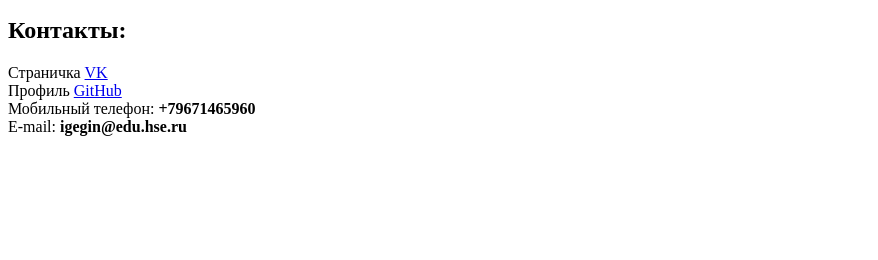
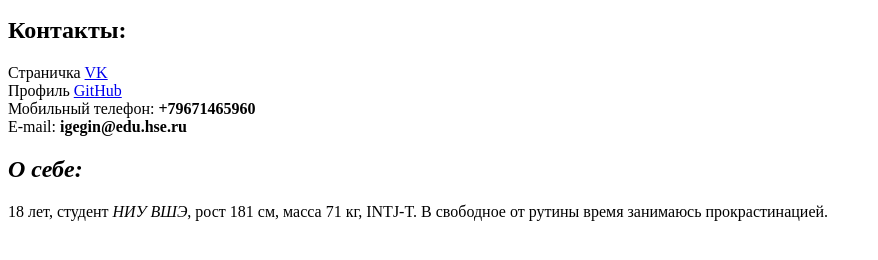
Before and after one commit to igoryegin/igoryegin, a plain HTML site: page index.html in a window 1280 px wide. Shown: the part 80-340 px from the top of the page, without its empty margins (0-878 px from the left). Drawn offline with Linux system fonts and the light colour scheme.

Commit message:
Update index.html

```diff
--- a/index.html
+++ b/index.html
@@ -16,5 +16,9 @@
       Мобильный телефон: <b>+79671465960</b>
       <br/>
       E-mail: <b>igegin@edu.hse.ru</b>
+      <br/>
+        <h2><i>О себе:</h2></i>
+        18 лет, студент <i>НИУ ВШЭ</i>, рост 181 см, масса 71 кг, INTJ-T.
+        В свободное от рутины время занимаюсь прокрастинацией.
     </body>
   </html>
```
